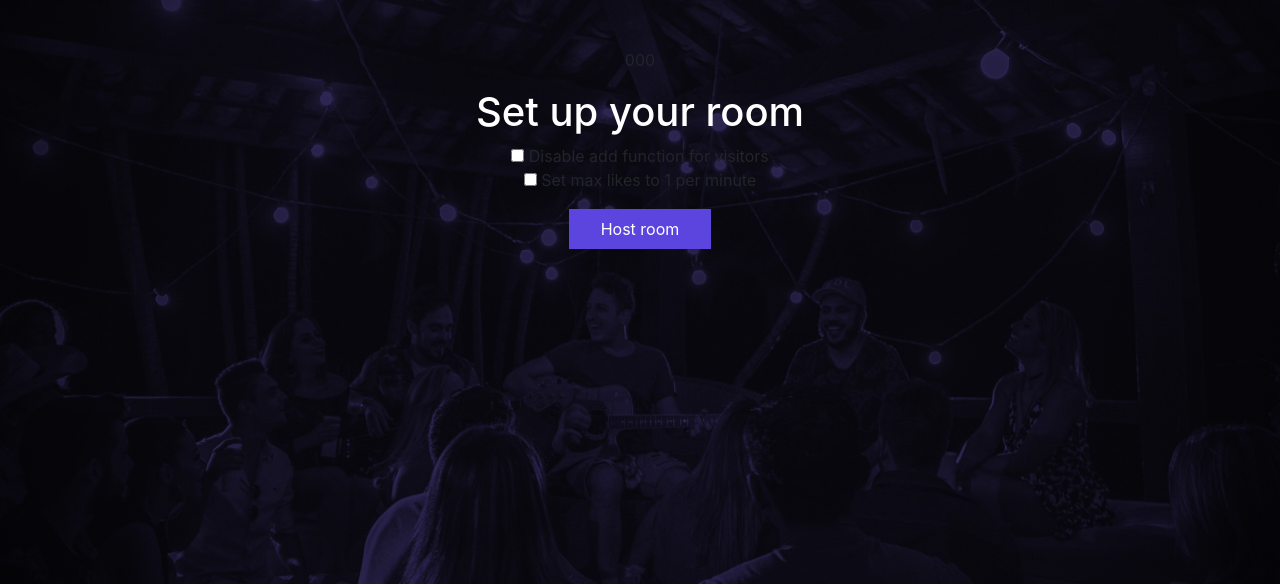
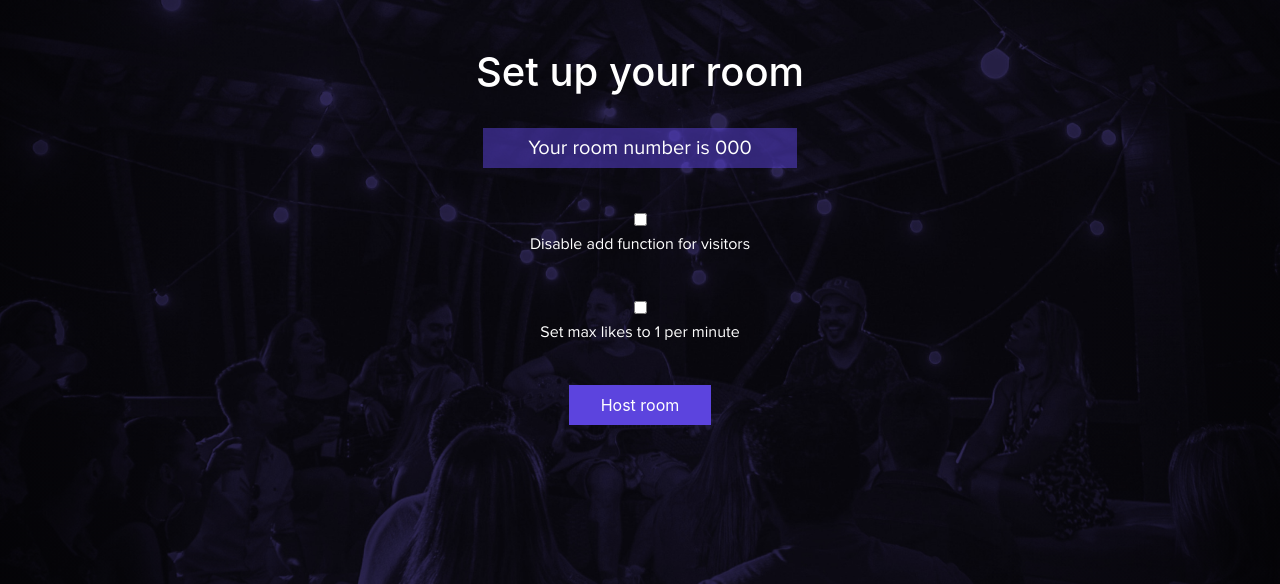
Before and after one commit to jessekommandeur/spotiwy, a Flask app: template templates/host.html in a window 1280 px wide. Shown: the part 80-664 px from the top of the page. Run offline with Flask 2, Linux system fonts and the light colour scheme; the template is opened without the code that fills it: most values are stand-ins (such as "Sample title", 1, 10 or a date in 2020); some libraries are stand-ins or nearby versions.

Commit message:
Several .html pages style

```diff
--- a/templates/host.html
+++ b/templates/host.html
@@ -3,16 +3,16 @@
    {% block main %}
 
       <form action="/host" method="post">
-         <p>
-            {{roomnumber}}
-         </p>
          <h1 id="homepageslogan" style="color:white;">
             Set up your room
          </h1>
-         <div class="form-group">
-            <input style="color:white;" type="checkbox" name="disablevisitors" value="disable"> Disable add function for visitors<br>
-            <input style="color:white;" type="checkbox" name="disablevisitors" value="disable"> Set max likes to 1 per minute<br>
-         </div>
+         <br>
+         <p class="roomnumber">
+            Your room number is {{roomnumber}}
+         </p>
+         <br>
+            <input type="checkbox" name="disablevisitors" value="disable"><p class="checkbox"> Disable add function for visitors</p><br>
+            <input type="checkbox" name="maxlikes" value="disable"><p class="checkbox"> Set max likes to 1 per minute</p><br>
          <button class="roombutton roombutton_hover" type="submit">Host room</button>
       </form>
 
```
Also changed, not shown: templates/help.html (+8 -8 lines), templates/settings.html (+9 -3 lines).
